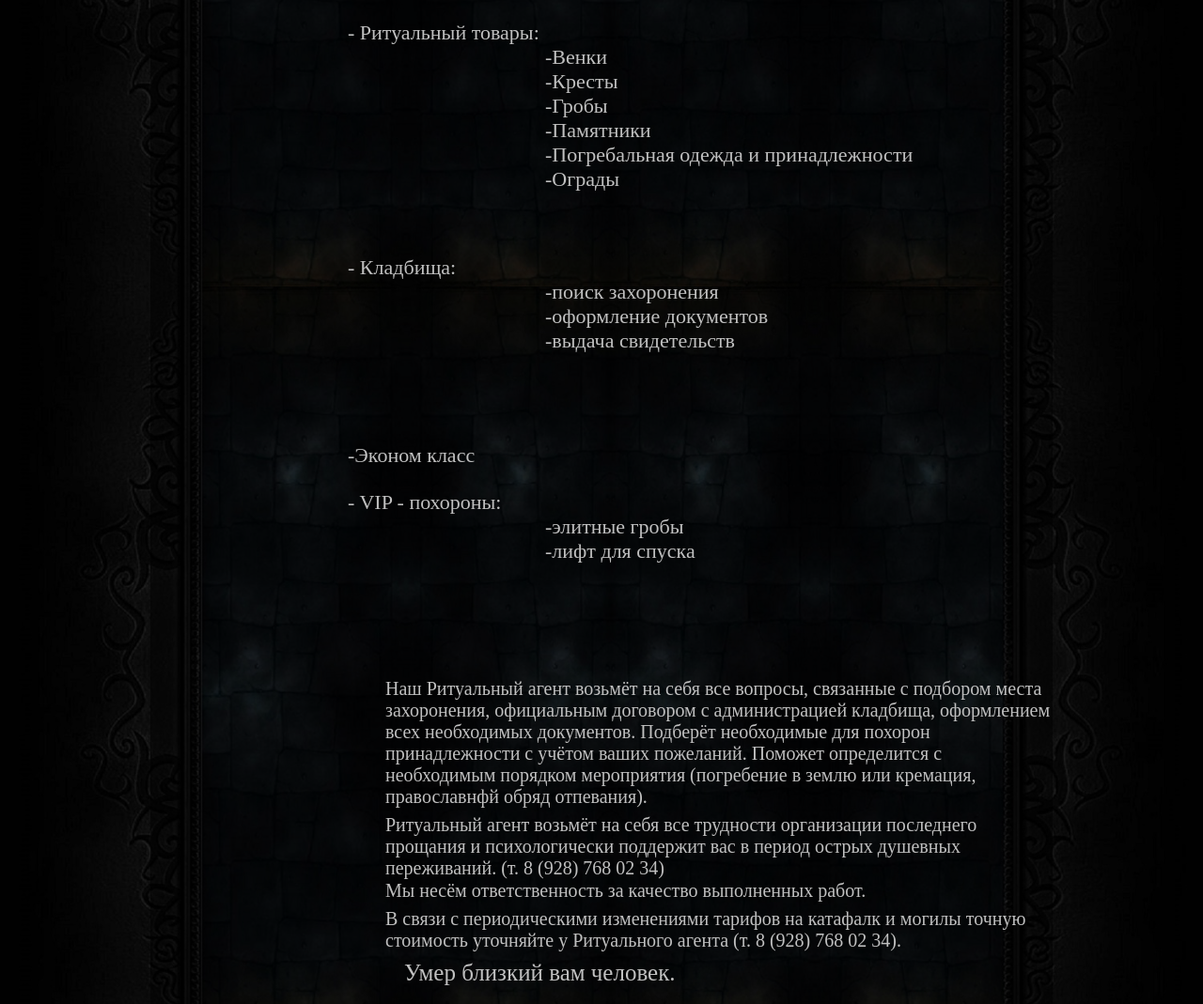
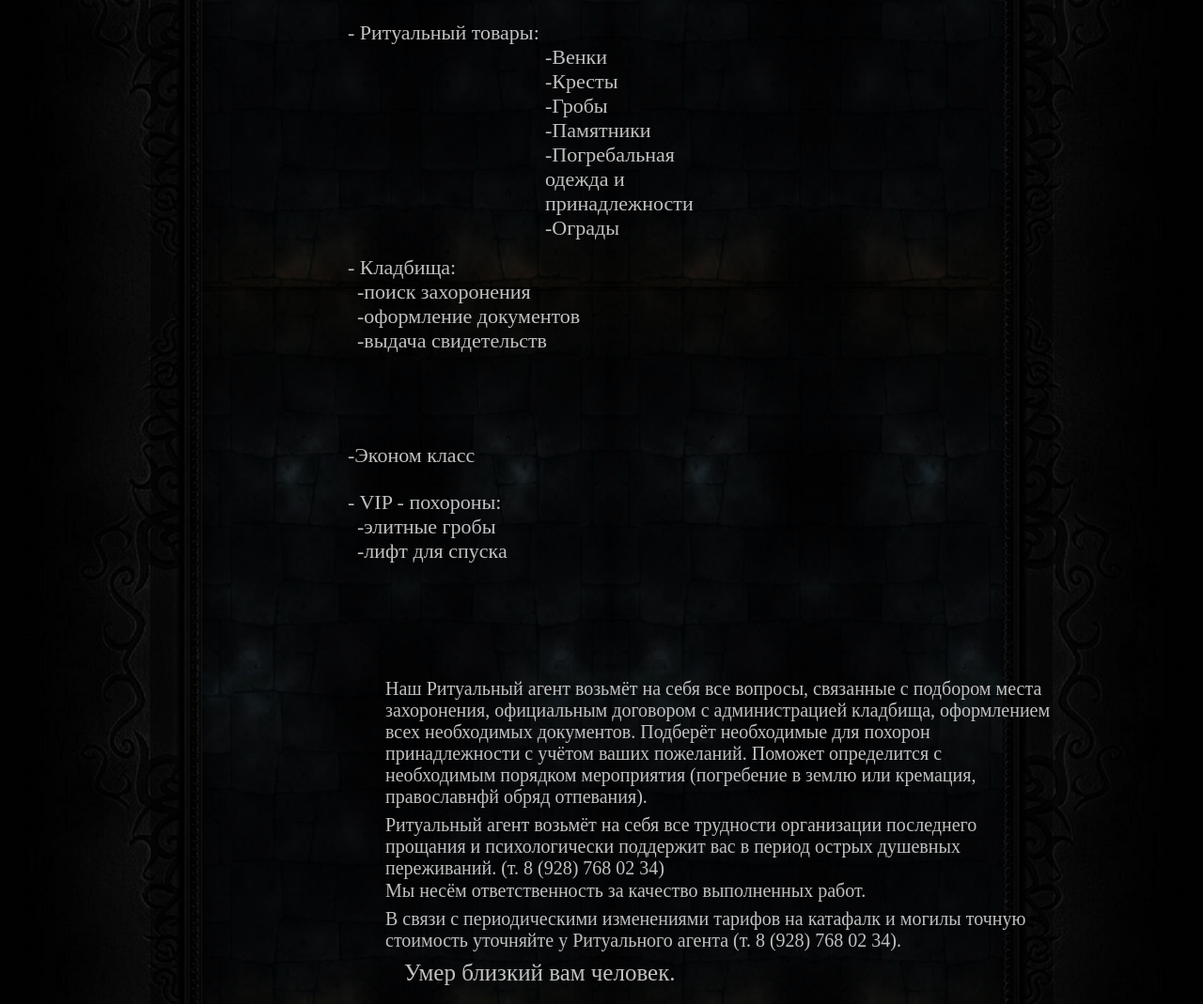
Before and after one commit to atropos-funerals/atropos-funerals.github.io, a plain HTML site: page info.html in a window 1280 px wide. Shown: the part 2095-3164 px from the top of the page at 94% size. Drawn offline with Linux system fonts and the light colour scheme.

Commit message:
цук
цук

```diff
--- a/style.css
+++ b/style.css
@@ -486,9 +486,8 @@ h2{
 .menu2 li{
 	display: block;
 }
-.ul2{position: absolute;
-	left: 200px;
-	width: 500px;}
+.menu2 .li1 .ul2{position: absolute;
+	left: 200px;}
 
 .menu2 .li1{
 top: 100px;
```
